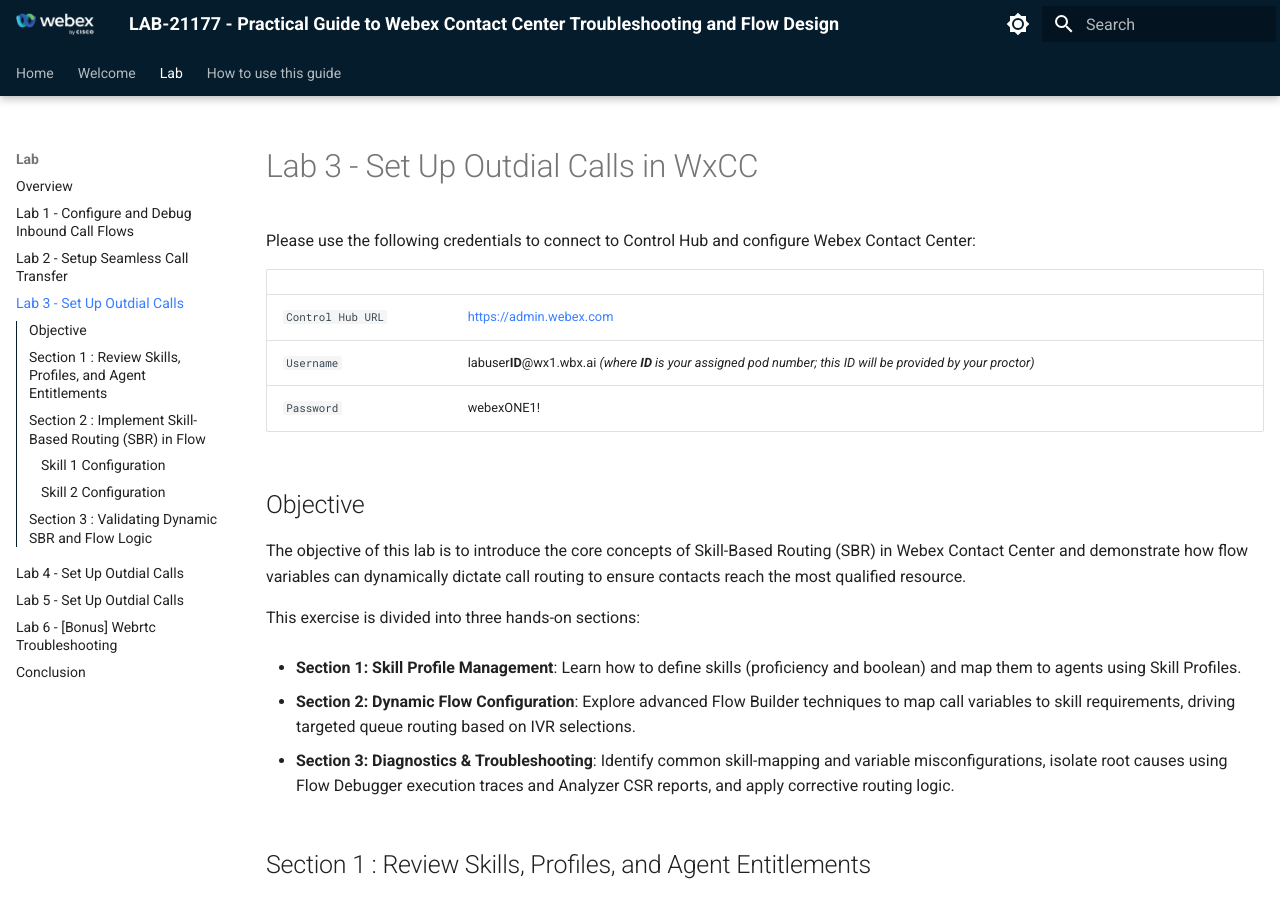
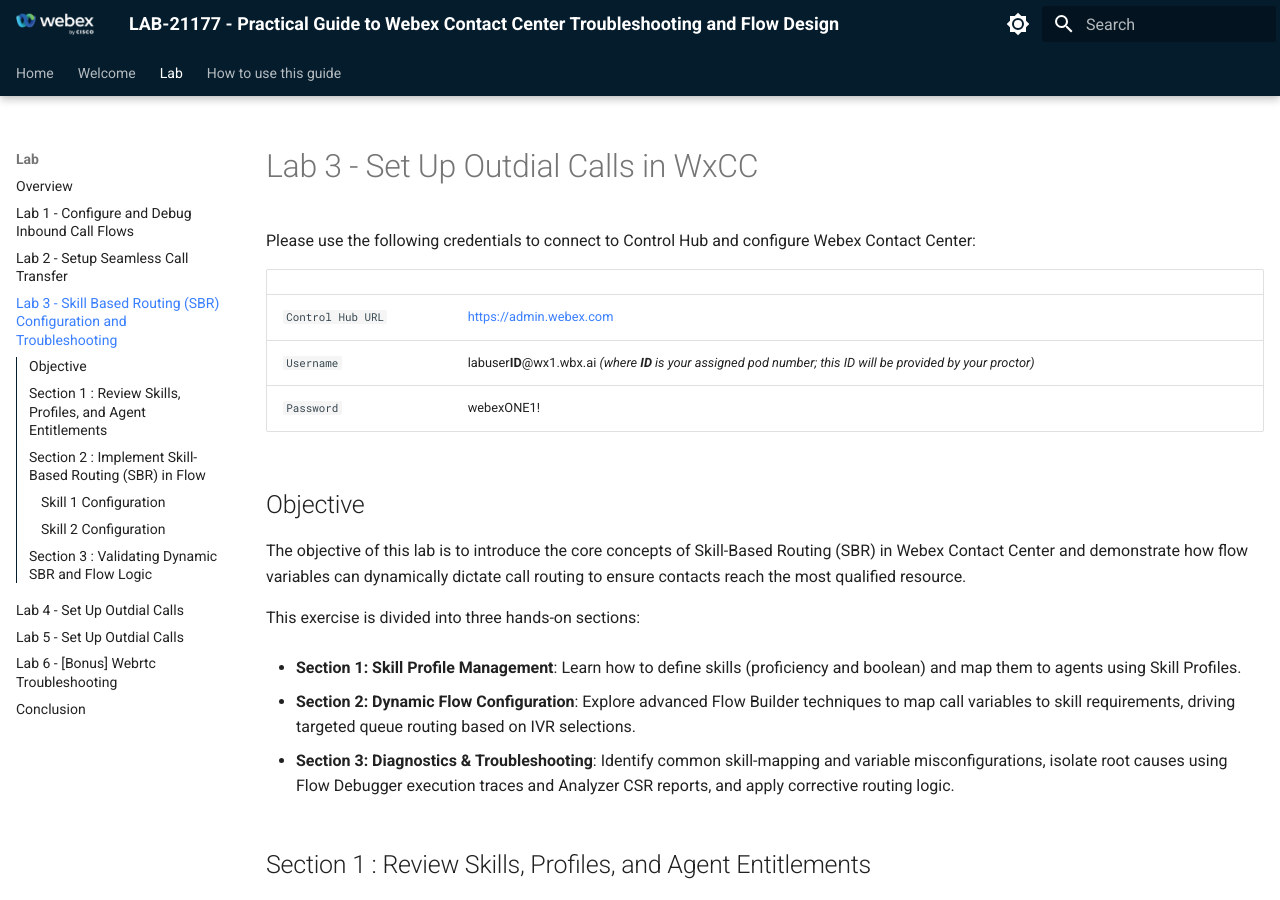
Before and after one commit to WebexCC-SA/LAB-21177, an MkDocs documentation site: the page built from docs/Excercise3.md, in a window 1280 px wide and 900 px high. Built offline with MkDocs 1.6.1 and Material for MkDocs 9.7.7, drawn with Linux system fonts in a browser that asks for light colours.

Commit message:
Update mkdocs.yml

```diff
--- a/mkdocs.yml
+++ b/mkdocs.yml
@@ -91,7 +91,7 @@
       - Overview: overview.md
       - Lab 1 - Configure and Debug Inbound Call Flows : Excercise1.md
       - Lab 2 - Setup Seamless Call Transfer : Excercise2.md
-      - Lab 3 - Set Up Outdial Calls : Excercise3.md
+      - Lab 3 - Skill Based Routing (SBR) Configuration and Troubleshooting : Excercise3.md
       - Lab 4 - Set Up Outdial Calls : Excercise4.md
       - Lab 5 - Set Up Outdial Calls : Excercise5.md
       - Lab 6 - [Bonus] Webrtc Troubleshooting : Excercise6.md
```
